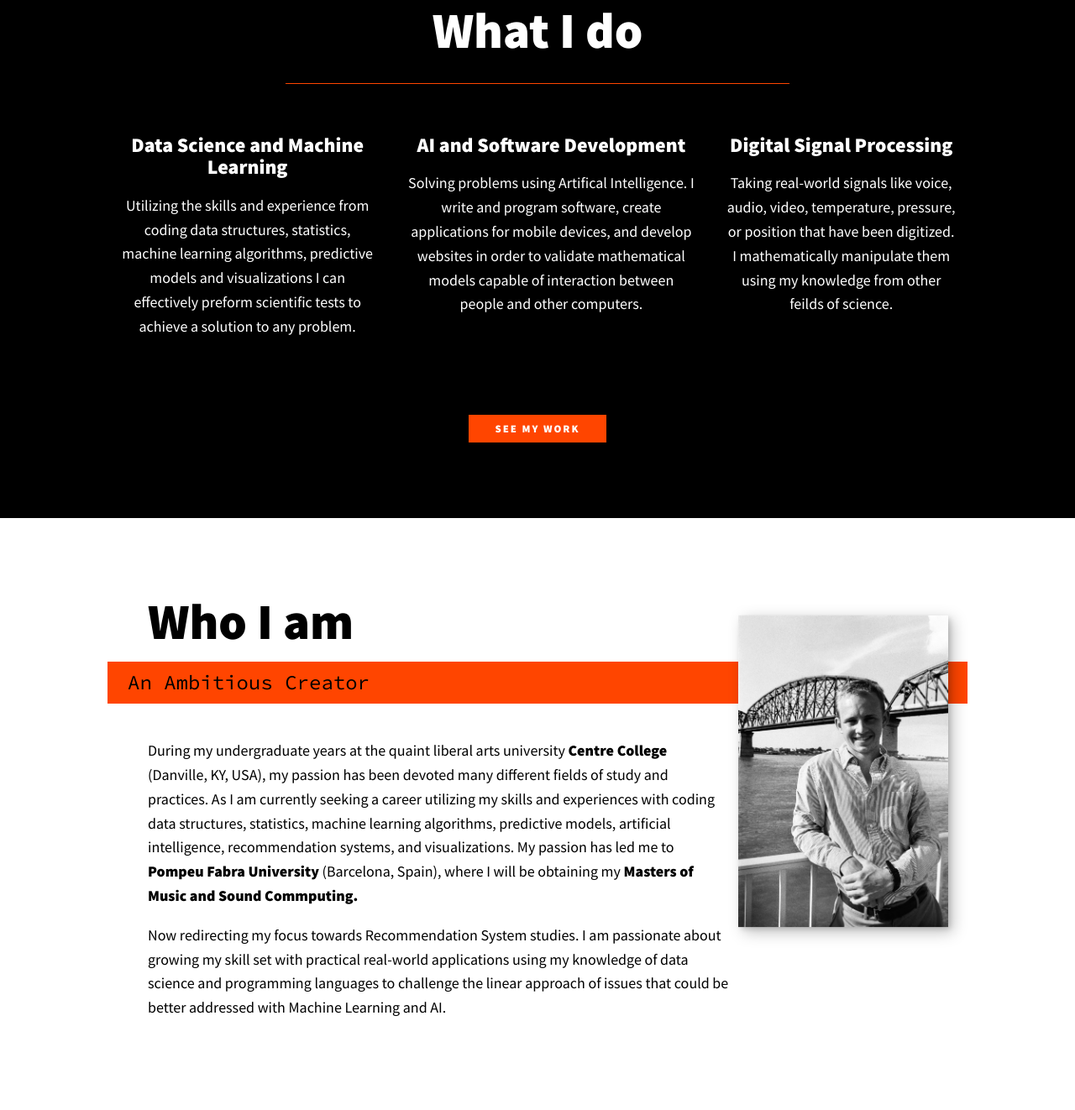
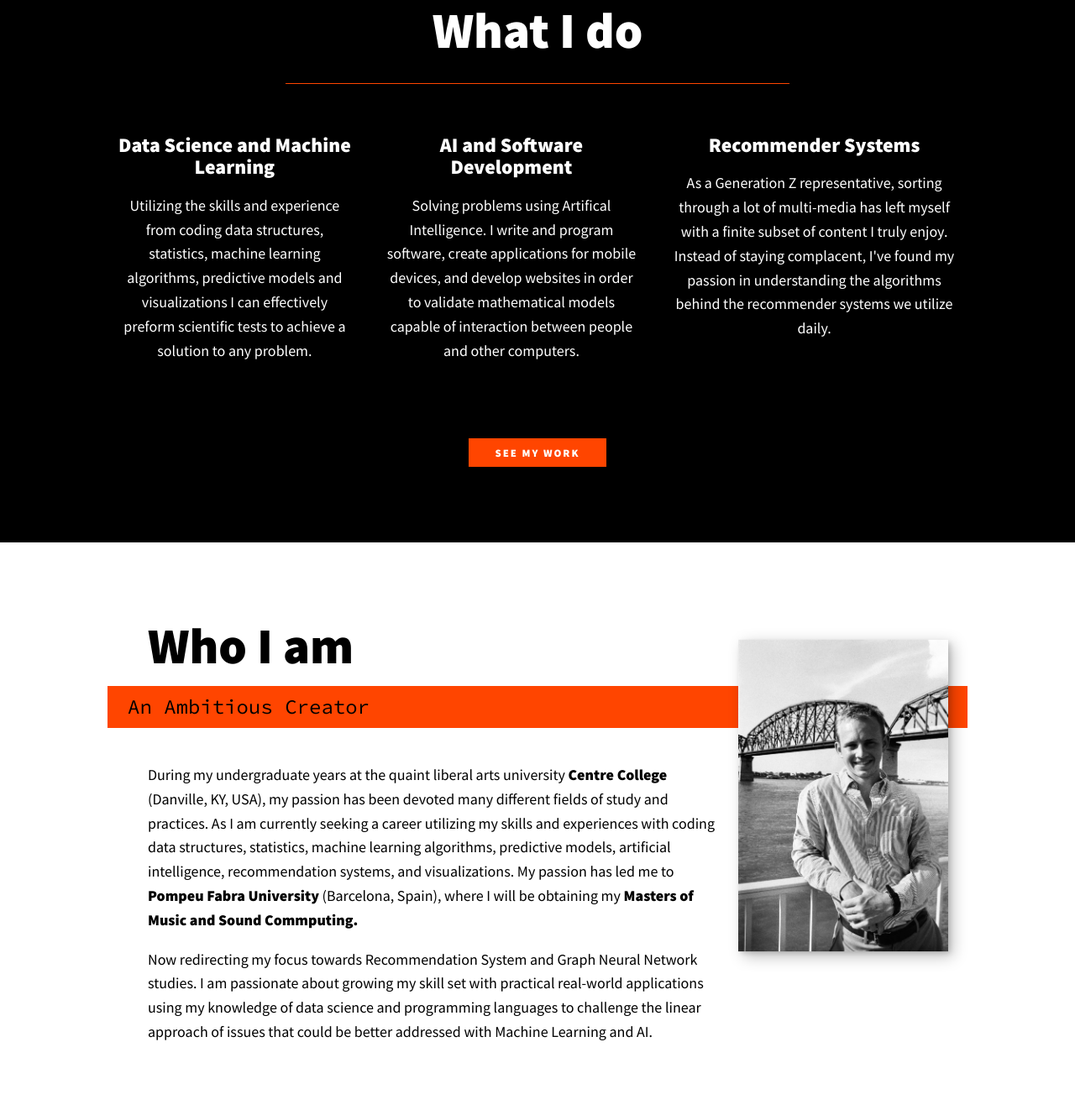
Before and after one commit to deancochran/deancochran, a plain HTML site: page index.html in a window 1280 px wide. Shown: the part 738-2060 px from the top of the page at 84% size. Drawn offline with nearby package versions, Linux system fonts and the light colour scheme.

Commit message:
Update index.html

```diff
--- a/index.html
+++ b/index.html
@@ -74,10 +74,10 @@
                 </div>
                 <!-- Service-->
                 <div class="service">
-                    <h3>Digital Signal Processing</h3>
+                    <h3>Recommender Systems</h3>
                     <p>
-                        Taking real-world signals like voice, audio, video, temperature, pressure, or position that have been digitized.
-                        I mathematically manipulate them using my knowledge from other feilds of science.
+                        As a Generation Z representative, sorting through a lot of multi-media has left myself with a finite subset of content I truly enjoy.
+                        Instead of staying complacent, I've found my passion in understanding the algorithms behind the recommender systems we utilize daily.
                     </p>
                 </div>
             </div>
@@ -96,7 +96,7 @@
                     My passion has led me to <strong>Pompeu Fabra University</strong> (Barcelona, Spain), where I will be obtaining my <strong>Masters of Music and Sound Commputing.</strong>
                 </p>
                 <p>
-                    Now redirecting my focus towards Recommendation System studies. I am passionate about growing my skill set with practical real-world applications using my knowledge of data science and programming languages
+                    Now redirecting my focus towards Recommendation System and Graph Neural Network studies. I am passionate about growing my skill set with practical real-world applications using my knowledge of data science and programming languages
                     to challenge the linear approach of issues that could be better addressed with Machine Learning and AI.
                 </p>
             </div>
```
